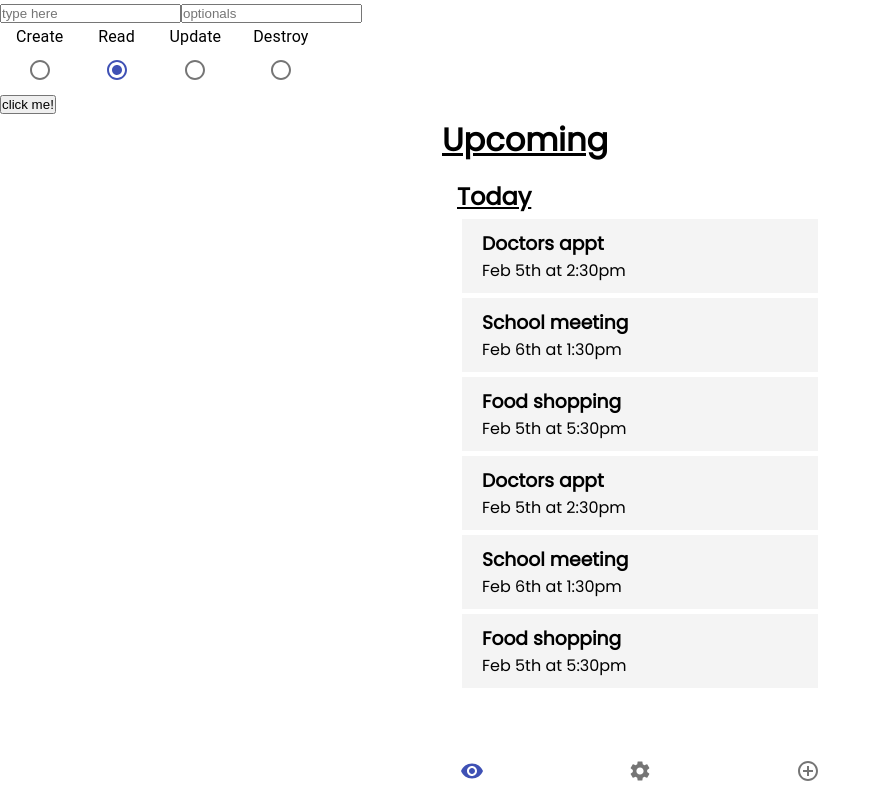
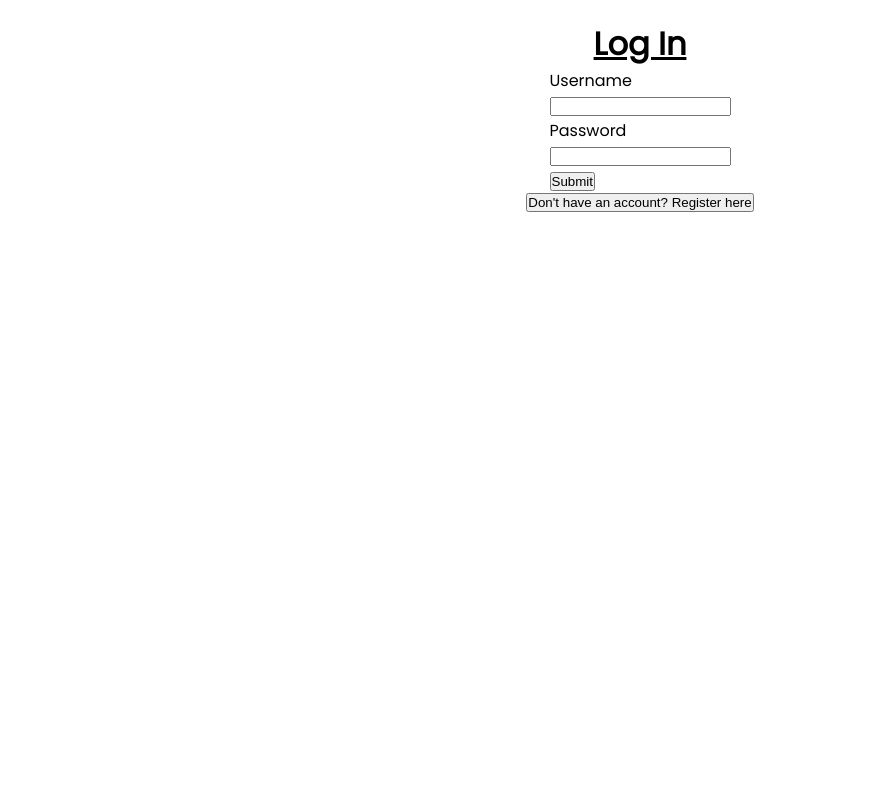
Before and after one commit to indomie858/todolist-react, a React (Create React App) app: page / in a window 1280 px wide. Shown: the whole page, without its empty margins (0-881 px from the left). Built offline with nearby package versions, Linux system fonts and the light colour scheme.

Commit message:
Created basic login page
Created basic login page


Created basic login page

```diff
--- a/package.json
+++ b/package.json
@@ -10,6 +10,7 @@
     "@testing-library/user-event": "^12.8.3",
     "react": "^17.0.2",
     "react-dom": "^17.0.2",
+    "react-router-dom": "^5.2.0",
     "react-scripts": "4.0.3",
     "web-vitals": "^1.1.1"
   },
--- a/src/App.js
+++ b/src/App.js
@@ -1,67 +1,41 @@
-import TestComponent from './components/TestComponent'
+import TestComponent from './components/TestComponent';
 
-import { useState } from 'react'
-import Header from './components/Header'
-import Tasks from './components/Tasks'
-import BottomNavBar from './components/BottomNavBar'
+import { useState } from 'react';
+import { BrowserRouter, Route, Switch } from 'react-router-dom';
+import Container from '@material-ui/core/Container';
+import Home from './components/Home';
+import Preferences from './components/Preferences';
+import Login from './components/login/Login'
+import useToken from './components/login/useToken'
 
-import Container from '@material-ui/core/Container';
 
 const App = () => {
-  //state for displaying tasks. currently has placeholder objects. will replace with tasks from database
-  const [tasks, setTasks] = useState(
-    [
-      {
-        id: 1,
-        text: 'Doctors appt',
-        day: 'Feb 5th at 2:30pm',
-        reminder: true,
-      },
-      {
-        id: 2,
-        text: 'School meeting',
-        day: 'Feb 6th at 1:30pm',
-        reminder: true,
-      },
-      {
-        id: 3,
-        text: 'Food shopping',
-        day: 'Feb 5th at 5:30pm',
-        reminder: false,
-      },
-      {
-        id: 1,
-        text: 'Doctors appt',
-        day: 'Feb 5th at 2:30pm',
-        reminder: true,
-      },
-      {
-        id: 2,
-        text: 'School meeting',
-        day: 'Feb 6th at 1:30pm',
-        reminder: true,
-      },
-      {
-        id: 3,
-        text: 'Food shopping',
-        day: 'Feb 5th at 5:30pm',
-        reminder: false,
-      },
-    ]
-  )
+  //login token with custom hook:  /components/login/useToken
+  const { token, setToken } = useToken();
+
+  if (!token) {
+    //if there is no user token, then render login page
+
+    // NOTE: COMMENT THIS LINE TO HIDE LOGIN PAGE IF SERVER ISN'T RUNNING
+    return <Login setToken={setToken} />
+  }
 
   return (
     <>
-    <TestComponent />
-    {/* Container is from material-ui library */}
-    <Container maxWidth="xs">
-    <Header />
-      <div className='listContainer'>
-        {/* displays placeholder list and title "Today" */}
-        {tasks.length > 0 ? (<Tasks tasks={tasks} listTitle='Today' />) : ('No tasks to show')}
-      </div>
-    </Container>
-    <BottomNavBar />
+      <TestComponent />
+
+      <Container maxWidth="xs">
+        <BrowserRouter>
+          <Switch>
+            <Route path="/">
+              <Home />
+            </Route>
+            <Route path="/preferences">
+              <Preferences />
+            </Route>
+          </Switch>
+        </BrowserRouter>
+      </Container>
     </>
   );
 }
--- a/src/components/BottomNavBar.js
+++ b/src/components/BottomNavBar.js
@@ -12,6 +12,7 @@ const useStyles = makeStyles({
         width: '100%',
         position: 'fixed',
         bottom: 0,
+        left: 0,
     },
 });
 
--- /dev/null
+++ b/src/components/Home.js
@@ -0,0 +1,67 @@
+import React from 'react'
+import { useState } from 'react';
+import { BrowserRouter, Route, Switch } from 'react-router-dom';
+import Header from './Header';
+import Tasks from './Tasks';
+import BottomNavBar from './BottomNavBar';
+import Container from '@material-ui/core/Container';
+
+const Home = () => {
+    //state for displaying tasks. currently has placeholder objects. will replace with tasks from database
+  const [tasks, setTasks] = useState(
+    [
+      {
+        id: 1,
+        text: 'Doctors appt',
+        day: 'Feb 5th at 2:30pm',
+        reminder: true,
+      },
+      {
+        id: 2,
+        text: 'School meeting',
+        day: 'Feb 6th at 1:30pm',
+        reminder: true,
+      },
+      {
+        id: 3,
+        text: 'Food shopping',
+        day: 'Feb 5th at 5:30pm',
+        reminder: false,
+      },
+      {
+        id: 1,
+        text: 'Doctors appt',
+        day: 'Feb 5th at 2:30pm',
+        reminder: true,
+      },
+      {
+        id: 2,
+        text: 'School meeting',
+        day: 'Feb 6th at 1:30pm',
+        reminder: true,
+      },
+      {
+        id: 3,
+        text: 'Food shopping',
+        day: 'Feb 5th at 5:30pm',
+        reminder: false,
+      },
+    ]
+  )
+
+    return (
+        <>
+            {/* Container is from material-ui library */}
+            <Container maxWidth="xs">
+                <Header />
+                <div className='listContainer'>
+                    {/* displays placeholder list and title "Today" */}
+                    {tasks.length > 0 ? (<Tasks tasks={tasks} listTitle='Today' />) : ('No tasks to show')}
+                </div>
+            </Container>
+            <BottomNavBar />
+        </>
+    )
+}
+
+export default Home
--- /dev/null
+++ b/src/components/Preferences.js
@@ -0,0 +1,11 @@
+import React from 'react'
+
+const Preferences = () => {
+    return (
+        <div>
+            <h1>Preferences</h1>
+        </div>
+    )
+}
+
+export default Preferences
--- /dev/null
+++ b/src/components/login/Login.css
@@ -0,0 +1,6 @@
+.login-wrapper {
+    padding: 20px;
+    display: flex;
+    flex-direction: column;
+    align-items: center;
+}
--- /dev/null
+++ b/src/components/login/Login.js
@@ -0,0 +1,109 @@
+//component for login page. feel free to change anything
+//might refactor this to use material ui components - gaven
+import React, { useState, useEffect } from 'react';
+import PropTypes from 'prop-types';
+
+import './Login.css';
+import { GolfCourseSharp, LocalGroceryStoreSharp } from '@material-ui/icons';
+
+//passes user login info to backend
+async function loginUser(credentials) {
+    //replace url with correct api
+    return fetch('http://localhost:3003/login', {
+        method: 'POST',
+        headers: {
+            'Content-Type': 'application/json'
+        },
+        body: JSON.stringify(credentials)
+    })
+        .then(data => data.json())
+}
+
+//passes user registration info to backend
+//haven't done anything with this yet - gaven
+async function registerUser(credentials) {
+    //replace url with correct api
+    return fetch('http://localhost:3003/', {
+        method: 'POST',
+        headers: {
+            'Content-Type': 'application/json'
+        },
+        body: JSON.stringify(credentials)
+    })
+        .then(data => data.json())
+}
+
+const Login = ({ setToken }) => {
+    //states for username and password
+    const [username, setUserName] = useState();
+    const [password, setPassword] = useState();
+    const [isRegistered, setIsRegistered] = useState(true);
+
+    const handleSubmit = async e => {
+        //stops page from reloading on form submission
+        e.preventDefault();
+
+        // TODO: handle registration info
+
+        //gets response from api
+        const token = await loginUser({
+            username,
+            password
+        });
+        setToken(token);
+        console.log(token);
+    }
+
+    // this block is gross, might refactor it into seperate components later on -gaven
+    if (isRegistered){
+        return (
+            <div className="login-wrapper">
+                <h1>Log In</h1>
+                <form onSubmit={handleSubmit}>
+                    <label>
+                        <p>Username</p>
+                        <input type="text" onChange={e => setUserName(e.target.value)} />
+                    </label>
+                    <label>
+                        <p>Password</p>
+                        <input type="password" onChange={e => setPassword(e.target.value)} />
+                    </label>
+                    <div>
+                        <button type="submit">Submit</button>
+                    </div>
+                </form>
+                <button onClick={() => setIsRegistered(false)}>Don't have an account? Register here</button>
+            </div>
+        )
+    } else {
+        return (
+            <div className="login-wrapper">
+                <h1>Register</h1>
+                <form onSubmit={handleSubmit}>
+                    <label>
+                        <p>New Username</p>
+                        <input type="text" onChange={e => setUserName(e.target.value)} />
+                    </label>
+                    <label>
+                        <p>New Password</p>
+                        <input type="password" onChange={e => setPassword(e.target.value)} />
+                    </label>
+                    <label>
+                        <p>Enter Password again</p>
+                        <input type="password" onChange={e => setPassword(e.target.value)} />
+                    </label>
+                    <div>
+                        <button type="submit">Submit</button>
+                    </div>
+                </form>
+                <button onClick={() => setIsRegistered(true)}>Already have an account? Log in here</button>
+            </div>
+        )
+    }
+}
+
+Login.propTypes = {
+    setToken: PropTypes.func.isRequired
+}
+
+export default Login
--- /dev/null
+++ b/src/components/login/useToken.js
@@ -0,0 +1,26 @@
+// custom hook for login token
+import { useState } from 'react'
+
+export default function useToken() {
+  //gets token from memory
+  const getToken = () => {
+    //tokens are stored locally so user doesn't have to keep logging in
+    const tokenString = localStorage.getItem('token');
+    const userToken = JSON.parse(tokenString);
+    return userToken?.token
+  };
+
+  const [token, setToken] = useState(getToken());
+
+  //saves token to state
+  const saveToken = userToken => {
+    //tokens are stored locally so user doesn't have to keep logging in
+    localStorage.setItem('token', JSON.stringify(userToken));
+    setToken(userToken.token);
+  };
+
+  return {
+    setToken: saveToken,
+    token
+  }
+}
```
Also changed, not shown: 1 other file (tests, documents, lock files or other folders).
